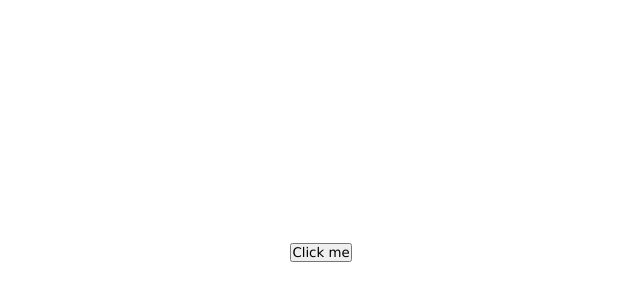
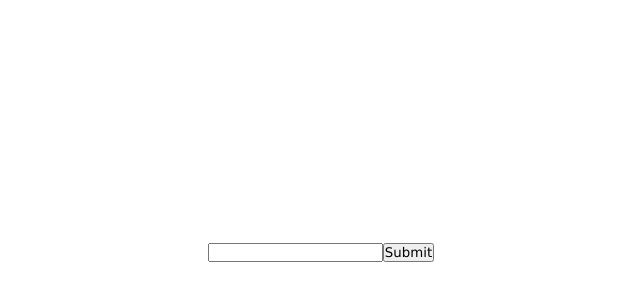
Before and after one commit to broknBRAIN/react-learning, a React (Vite) app: page / in a window 1280 px wide. Shown: the part 148-448 px from the top of the page, without its empty margins (319-959 px from the left). Built offline with nearby package versions, Linux system fonts and the light colour scheme.

Commit message:
event handling form

```diff
--- a/src/App.jsx
+++ b/src/App.jsx
@@ -4,17 +4,34 @@ import InputCard from "./component/InputCard"
 import UserCard from "./component/UserCard"
 
 
-const handleClick = () => {
-  alert("i am clicked");
+const handleChange = (e) => {
+  console.log(e.target.value);
 }
+
+const handleSubmit = (e) => {
+  e.preventDefault();
+  //we prevent default behaviour
+  //it whenever we press submit
+  //its default work is to refresh the page and send the entered info to backend
+
+  //lets write out custom behaviour
+  alert("form submitted");
+}
+
 //event handling
 function App() {
 
   return (
     <div>
-      <button onClick={handleClick}>Click me</button>
+      {/* form has a onSubmit event, when even we press the button of type=submit
+      it triggers */}
+      <form onSubmit={(e) => handleSubmit(e)}>
+        <input type='text' onChange={(e) => handleChange(e)}/>
+        <button type='submit'>Submit</button>
+      </form>
     </div>
-    //its so easy to perform operation on click
+
+    //passing value to the handleChange function
   )
 }
 
```
